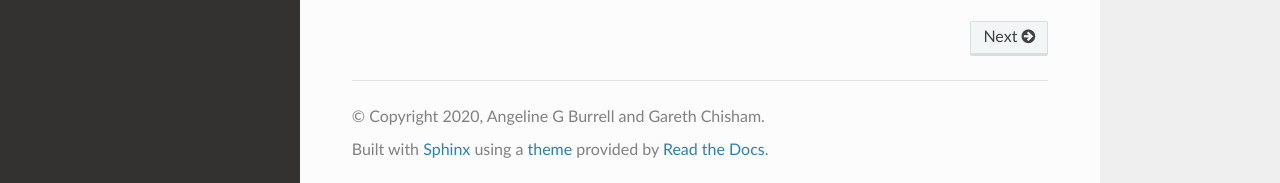
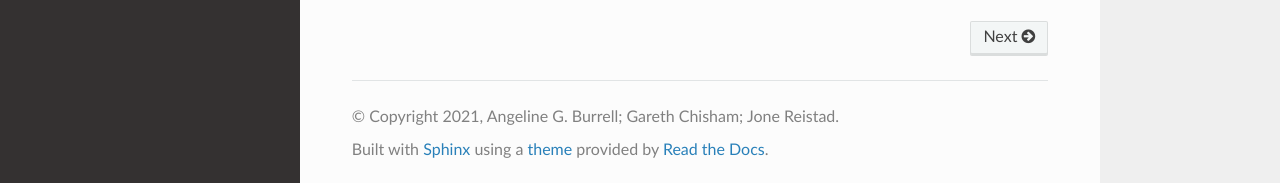
Before and after one commit to aburrell/ocbpy, a Sphinx documentation site: the page built from docs/index.rst, in a window 1280 px wide and 900 px high, scrolled down 1094 px. Shown: the part 714-897 px from the top of the window. Built offline with Sphinx 7.4.7 and the Read the Docs theme 2.0.0, drawn with Linux system fonts in a browser that asks for light colours; part of the change alters nothing that is shown.

```diff
--- a/docs/conf.py
+++ b/docs/conf.py
@@ -16,8 +16,11 @@
 # add these directories to sys.path here. If the directory is relative to the
 # documentation root, use os.path.abspath to make it absolute, like shown here.
 #
+import datetime as dt
+import json
 import os
 import sys
+
 sys.path.insert(0, os.path.abspath('.'))
 
 # -- General configuration ------------------------------------------------
@@ -40,7 +43,7 @@ extensions = ['sphinx.ext.autodoc',
               'sphinx.ext.viewcode',
               'sphinx.ext.githubpages',
               'sphinx.ext.inheritance_diagram',
-              'numpydoc',
+              'sphinx.ext.napoleon'
 ]
 
 # Add any paths that contain templates here, relative to this directory.
@@ -57,18 +60,22 @@ source_suffix = '.rst'
 master_doc = 'index'
 
 # General information about the project.
-project = u'ocbpy'
-copyright = u'2020, Angeline G Burrell and Gareth Chisham'
-author = u'Angeline G Burrell and Gareth Chisham'
+zenodo = json.loads(open('../.zenodo.json').read())
+project = 'ocbpy'
+author = '; '.join([auth['name'] for auth in zenodo['creators']])
+copyright = '{:d}, {:s}'.format(dt.datetime.utcnow().year, author)
+title = 'ocbpy Documentation'
+desc = ''.join(['Coordinate transformation to and from an open-closed ',
+                'field line boundary system'])
 
 # The version info for the project you're documenting, acts as replacement for
 # |version| and |release|, also used in various other places throughout the
 # built documents.
 #
 # The short X.Y version.
-version = u'0.2.1'
+version = '0.2.1'
 # The full version, including alpha/beta/rc tags.
-release = u'0.2.1'
+release = '{:s}-beta'.format(version)
 
 # The language for content autogenerated by Sphinx. Refer to documentation
 # for a list of supported languages.
@@ -114,59 +121,42 @@ html_static_path = []
 # -- Options for HTMLHelp output ------------------------------------------
 
 # Output file base name for HTML help builder.
-htmlhelp_basename = 'ocbpydoc'
+htmlhelp_basename = '{:s}doc'.format(project)
 
 
 # -- Options for LaTeX output ---------------------------------------------
-
-latex_elements = {
-    # The paper size ('letterpaper' or 'a4paper').
-    #
-    # 'papersize': 'letterpaper',
-
-    # The font size ('10pt', '11pt' or '12pt').
-    #
-    # 'pointsize': '10pt',
-
-    # Additional stuff for the LaTeX preamble.
-    #
-    # 'preamble': '',
-
-    # Latex figure (float) alignment
-    #
-    # 'figure_align': 'htbp',
-}
+# The paper size ('letterpaper' or 'a4paper').
+# 'papersize': 'letterpaper',
+#
+# The font size ('10pt', '11pt' or '12pt').
+# 'pointsize': '10pt',
+#
+# Additional stuff for the LaTeX preamble.
+# 'preamble': '',
+#
+# Latex figure (float) alignment
+# 'figure_align': 'htbp',
+latex_elements = {}
 
 # Grouping the document tree into LaTeX files. List of tuples
 # (source start file, target name, title,
 #  author, documentclass [howto, manual, or own class]).
-latex_documents = [
-    (master_doc, 'ocbpy.tex', u'ocbpy Documentation',
-     u'Angeline G Burrell and Gareth Chisham', 'manual'),
-]
-
+latex_documents = [(master_doc, '{:s}.tex'.format(project), title, author,
+                    'manual')]
 
 # -- Options for manual page output ---------------------------------------
 
 # One entry per manual page. List of tuples
 # (source start file, name, description, authors, manual section).
-man_pages = [
-    (master_doc, 'ocbpy', u'ocbpy Documentation', [author], 1)
-]
-
+man_pages = [(master_doc, project, desc, [author], 1)]
 
 # -- Options for Texinfo output -------------------------------------------
 
 # Grouping the document tree into Texinfo files. List of tuples
 # (source start file, target name, title, author,
 #  dir menu entry, description, category)
-texinfo_documents = [
-    (master_doc, 'ocbpy', u'ocbpy Documentation',
-     author, 'ocbpy', 'One line description of project.',
-     'Miscellaneous'),
-]
-
-
+texinfo_documents = [(master_doc, project, title, author, project, desc,
+                      'Miscellaneous')]
 
 # -- Options for Epub output ----------------------------------------------
 
@@ -188,7 +178,5 @@ epub_copyright = copyright
 # A list of files that should not be packed into the epub file.
 epub_exclude_files = ['search.html']
 
-
-
 # Example configuration for intersphinx: refer to the Python standard library.
 intersphinx_mapping = {'https://docs.python.org/': None}
--- a/docs/requirements.txt
+++ b/docs/requirements.txt
@@ -1,3 +1,4 @@
+aacgmv2
 numpy
-numpydoc
-aacgmv2
+pysat
+ssj_auroral_boundary
```
